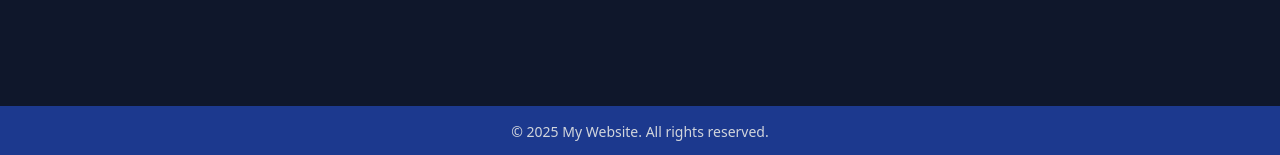
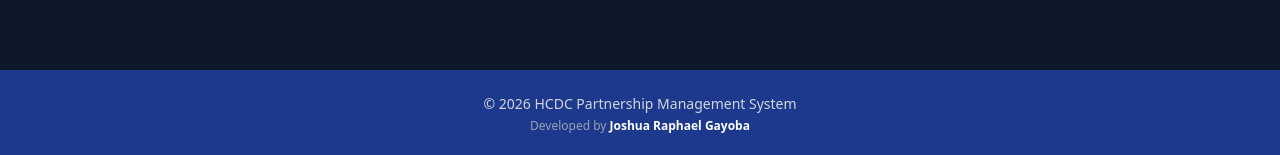
Before and after one commit to joshwanee/hcdc-partnership, a React (Vite) app in the folder client/app/: page /landing in a window 1280 px wide. Shown: the part 642-797 px from the top of the page. Built offline with nearby package versions, Linux system fonts and the light colour scheme; no server answers.

Commit message:
update the footer

```diff
--- a/client/app/src/pages/Landing.jsx
+++ b/client/app/src/pages/Landing.jsx
@@ -80,9 +80,15 @@
         <ViewingSection />
       </div>
 
-      {/* FOOTER */}
-      <footer className="w-full text-center py-4 flex-shrink-0 bg-[#af0b00] dark:bg-blue-900">
-        <p className="text-sm text-white dark:text-gray-300">© 2025 My Website. All rights reserved.</p>
+      <footer className="w-full flex-shrink-0 bg-[#af0b00] dark:bg-blue-900">
+        <div className="max-w-6xl mx-auto px-4 py-6 text-center">
+          <p className="text-sm text-white/90 dark:text-gray-300">
+            © {new Date().getFullYear()} HCDC Partnership Management System
+          </p>
+          <p className="mt-1 text-xs text-white/70 dark:text-gray-400">
+            Developed by <span className="font-semibold text-white">Joshua Raphael Gayoba</span>
+          </p>
+        </div>
       </footer>
     </div>
   );
```
